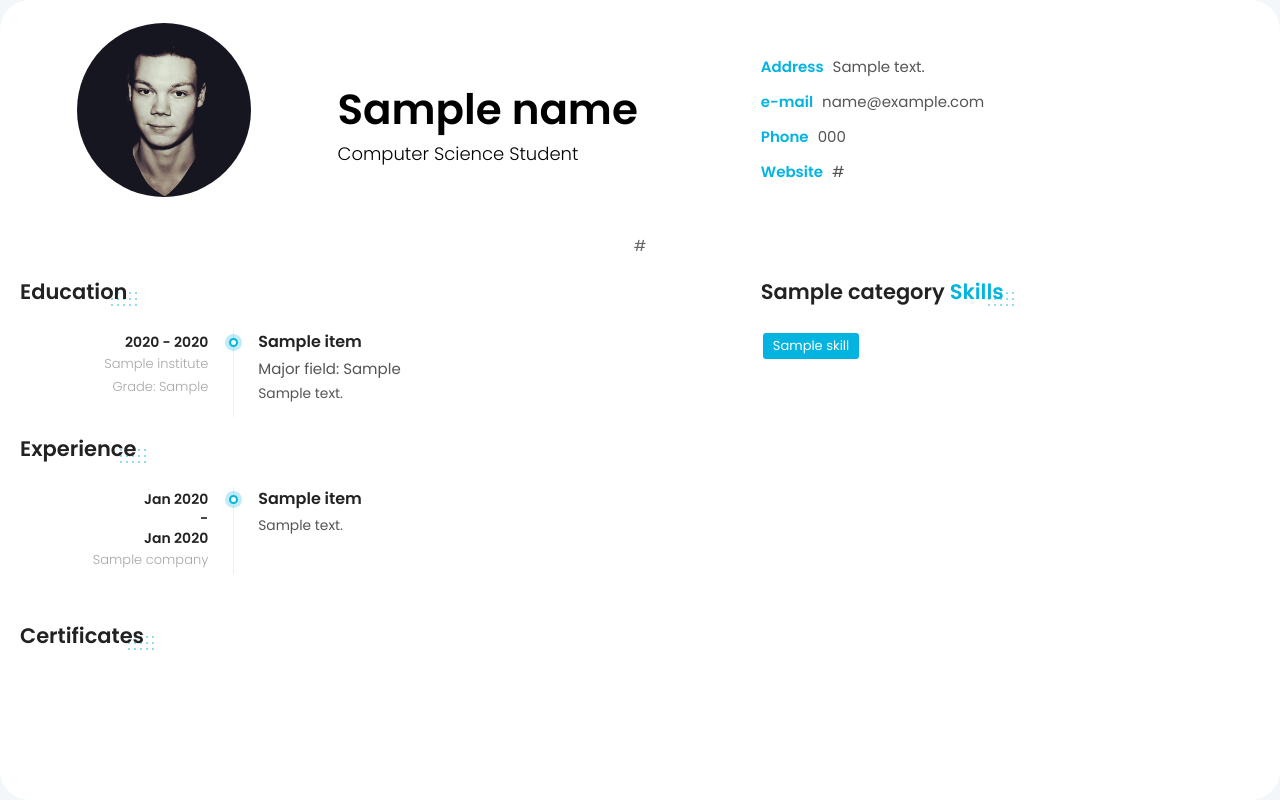
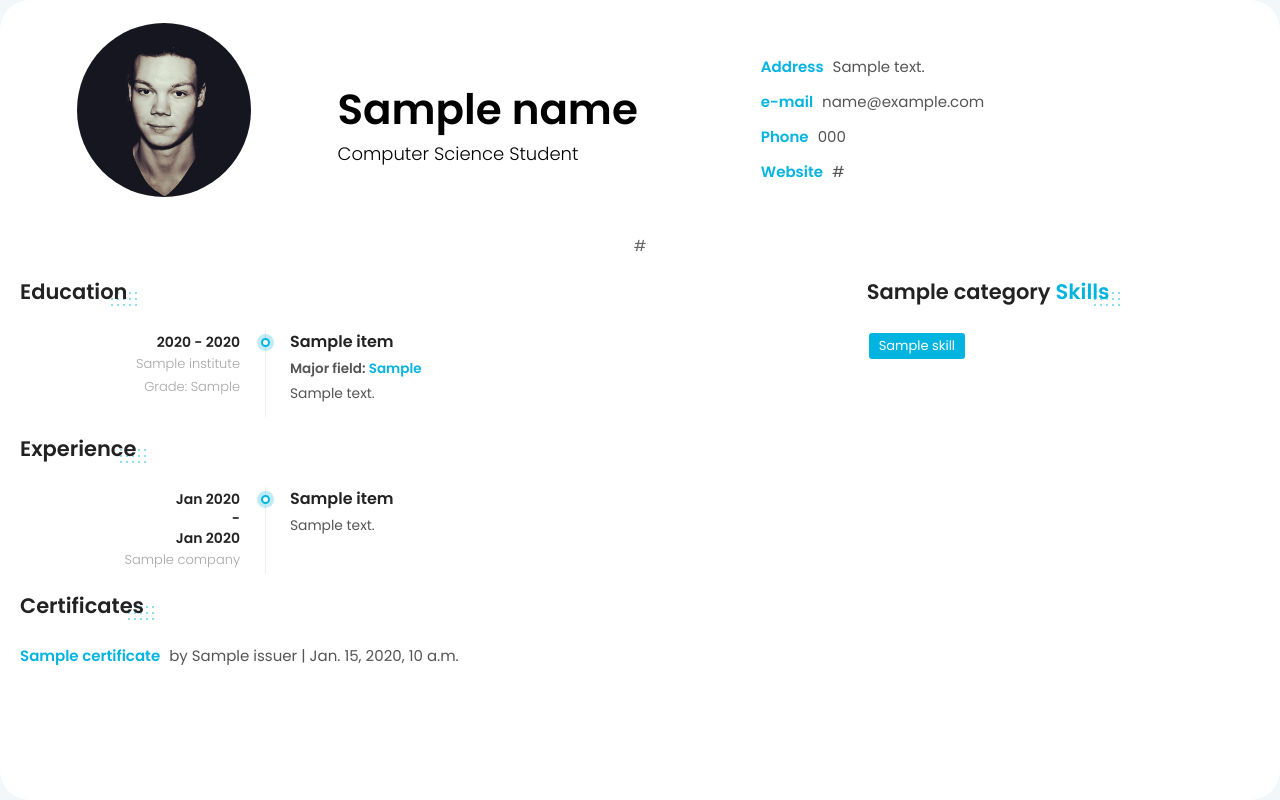
Before and after one commit to obause/cv-website, a Django app: template pdfgen/templates/pdfgen/resume_light.html in a window 1280 px wide. Run offline with Django 4.2, Linux system fonts and the light colour scheme; the template is opened without the code that fills it: most values are stand-ins (such as "Sample title", 1, 10 or a date in 2020).

Commit message:
resume pdf generation

```diff
--- a/core/templates/core/contact.html
+++ b/core/templates/core/contact.html
@@ -71,12 +71,14 @@
               </ul>
             </div>
             {% endif %}
-            {% if success %}
+            {% if messages %}
             <div class="alert alert-success" role="alert">
               <div class="close" data-dismiss="alert" aria-label="Close">
                 <span aria-hidden="true">&times;</span>
               </div>
-              <strong>Thank you!</strong> Your message has been sent.
+              {% for message in messages %}
+              {{ message }}
+              {% endfor %}
             </div>
             {% endif %}
             <!---->
--- a/core/urls.py
+++ b/core/urls.py
@@ -7,7 +7,5 @@ urlpatterns = [
     path("about", views.about, name="about"),
     path("resume", views.resume, name="resume"),
     path("portfolio", views.portfolio, name="portfolio"),
-    # path("blog", views.blog, name="blog"),
-    path("contact", views.ContactView.as_view(), name="contact"),
-    path("test", views.test, name="test")
+    path("contact", views.ContactView.as_view(), name="contact")
 ]
--- a/pdfgen/templates/pdfgen/resume_light.html
+++ b/pdfgen/templates/pdfgen/resume_light.html
@@ -85,7 +85,7 @@
 
 
             <div class="row">
-                <div class="col-xs-12 col-sm-7">
+                <div class="col-xs-12 col-sm-8">
 
                   <div class="block-title">
                     <h3>Education</h3>
@@ -109,10 +109,28 @@
                     {% endfor %}
                   </div>
 
+                  <div class="white-space-20"></div>
+
+                  <div class="block-title">
+                    <h3>Certificates</h3>
+                  </div>
+
+                  <div class="info-list">
+                    <ul>
+                      {% for certificate in certificates %}
+                      <li>
+                        <span class="title">{{ certificate.title }}</span> by
+                        <span class="value">{{ certificate.issuer }}</span> |
+                        <span class="value">{{ certificate.issue_date }}</span>
+                      </li>
+                      {% endfor %}
+                    </ul>
+                  </div>
+
                 </div>
 
                 <!-- Skills & Certificates -->
-                <div class="col-xs-12 col-sm-5">
+                <div class="col-xs-12 col-sm-4">
 
                   <!-- Skills -->
                   {% for category, data in skills_by_category.items %}
@@ -134,17 +152,30 @@
                 <!-- End of Skills & Certificates -->
               </div>
 
-          <div class="white-space-50"></div>
+          <!--<div class="white-space-50"></div>-->
 
           <!-- Certificates -->
-          <div class="row">
+          <!--<div class="row">
             <div class="col-xs-12 col-sm-12">
               <div class="block-title">
                 <h3>Certificates</h3>
               </div>
             </div>
           </div>
-
+          <div class="col-xs-12 col-sm-12">
+            <div class="info-list">
+              <ul>
+                {% for certificate in certificates %}
+                <li>
+                  <span class="title">{{ certificate.title }}</span> by
+                  <span class="value">{{ certificate.issuer }}</span> |
+                  <span class="value">{{ certificate.issue_date }}</span>
+                </li>
+                {% endfor %}
+              </ul>
+            </div>
+          </div>
+        </div>-->
 
           <!-- End of Certificates -->
         </div>
--- a/pdfgen/urls.py
+++ b/pdfgen/urls.py
@@ -4,5 +4,6 @@ from django.urls import path
 
 urlpatterns = [
     # path("", views.HomePageView.as_view(), name="blog"),
-    path("", views.resume_pdf, name="resume-pdf")
+    path("", views.resume_pdf, name="resume-pdf"),
+    path("download-cv", views.download_resume_pdf, name="download-cv")
 ]
--- a/static/css/main_light.css
+++ b/static/css/main_light.css
@@ -2622,6 +2670,16 @@ blockquote {
     margin: 0;
     width: 100%;
   }
+}
+
+.timeline-second-style .right-part .subtitle {
+  font-size: 0.90em;
+  margin-right: 5px;
+  font-weight: 600;
+}
+
+.timeline-second-style .right-part .subtitle span {
+  color: #04b4e0;
 }
 
 
--- a/templates/base.html
+++ b/templates/base.html
@@ -100,7 +100,8 @@
             </div>
 
             <div class="header-buttons">
-              <a href="#" target="_blank" class="btn btn-primary">Download CV</a>
+              <!--<a href="{% url 'download-cv' %}" target="_blank" class="btn btn-primary">Download CV</a>-->
+              <a href="/files/documents/cv-ole-bause-english.pdf" target="_blank" class="btn btn-primary">Download CV</a>
             </div>
 
             <div class="copyrights">© {% now "Y" %} All rights reserved.</div>
@@ -147,7 +148,7 @@
 
     <script src="https://maps.googleapis.com/maps/api/js?key=AIzaSyCrDf32aQTCVENBhFJbMBKOUTiUAABtC2o"></script>
     <script src="{% static 'js/jquery.googlemap.js' %}"></script>
-    <script src="{% static 'js/validator.js' %}"></script>
+    <!--<script src="{% static 'js/validator.js' %}"></script>-->
     <script src="{% static 'js/main.js' %}"></script>
     <script src="{% static 'js/typewriter.js' %}"></script>
     {% block js_files %}{% endblock %}
```
Also changed, not shown: other parts of static/css/main_light.css (+74 -26 lines), core/views.py (+3 -8 lines), pdfgen/views.py (+25 -18 lines), 1 other file.
